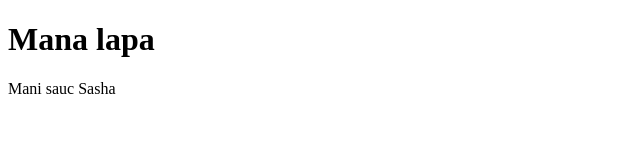
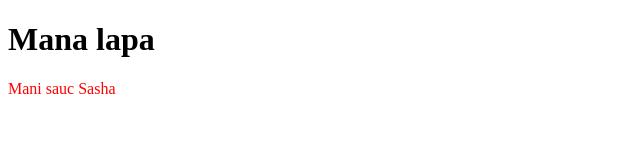
Before and after one commit to AleksandraHorta/html_Horta, a plain HTML site: page index.html in a window 1280 px wide. Shown: the whole page, without its empty margins (0-640 px from the left). Drawn offline with Linux system fonts and the light colour scheme.

Commit message:
second commit

```diff
--- a/index.html
+++ b/index.html
@@ -7,7 +7,7 @@
 </head>
 <body>
     <h1>Mana lapa</h1>
-    <p>Mani sauc Sasha</p>
+    <p style="color: red;">Mani sauc Sasha</p>
 
 </body>
 </html>
```
